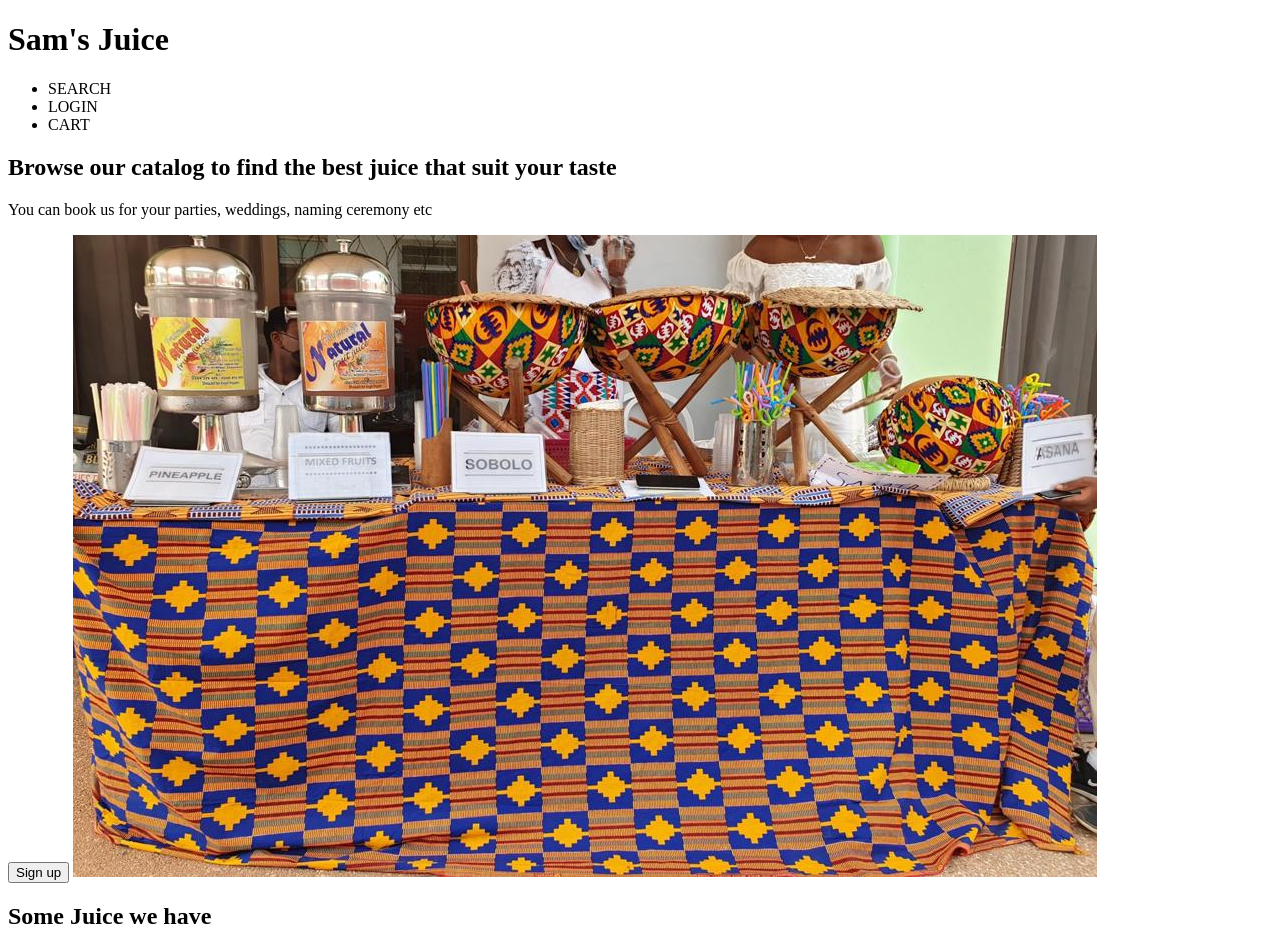
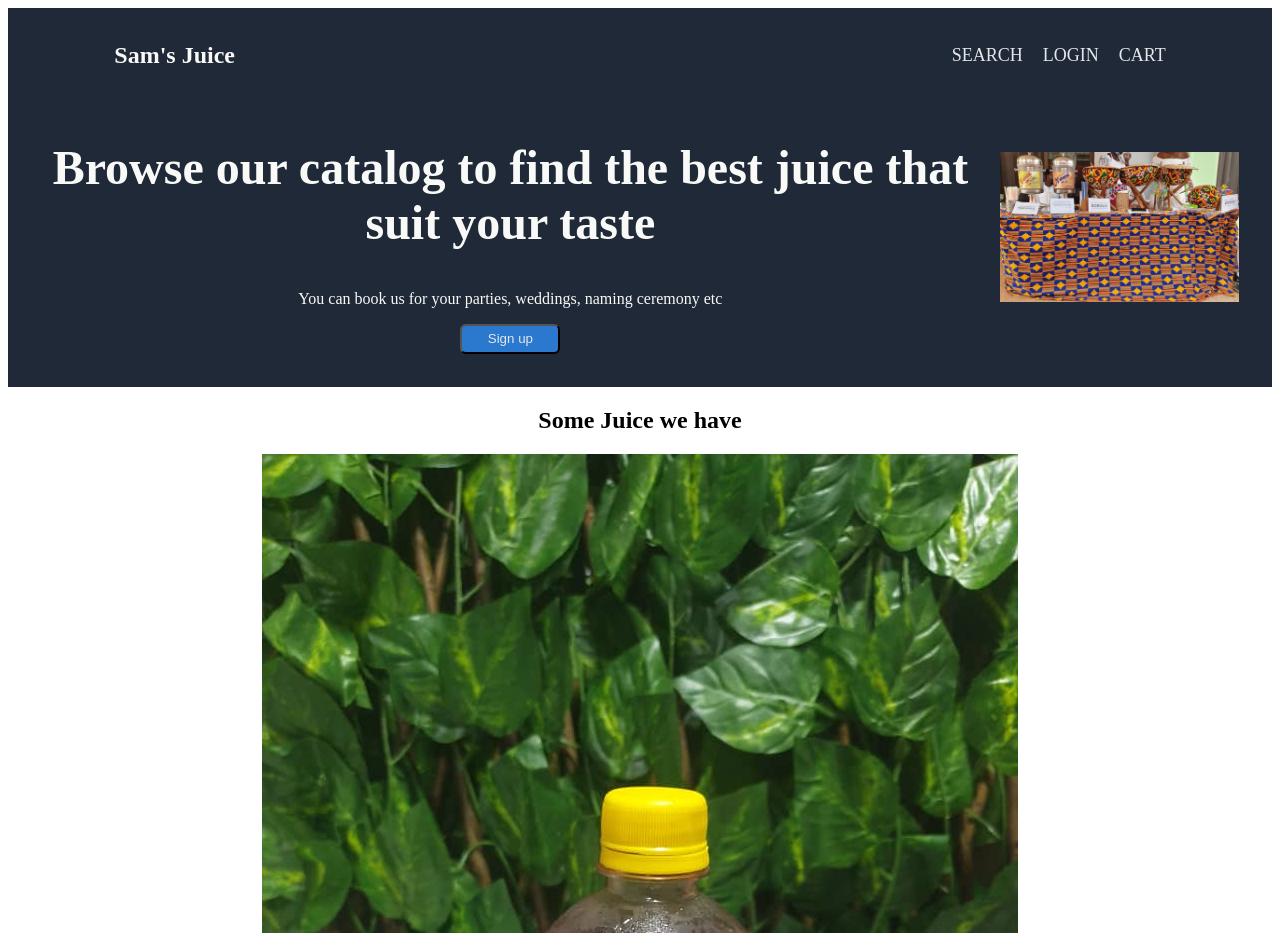
Before and after one commit to samlafoedward1/landing-page, a plain HTML site: page index.html in a window 1280 px wide. Shown: the top 933 px of the page. Drawn offline with Linux system fonts and the light colour scheme.

Commit message:
added flex layouts to the topmost part of the page

```diff
--- a/index.html
+++ b/index.html
@@ -4,25 +4,36 @@
     <meta charset="UTF-8" />
     <meta name="viewport" content="width=device-width, initial-scale=1.0" />
     <title>Sam's Juice</title>
+    <link rel="stylesheet" href="style.css" />
   </head>
   <body>
     <div class="Main">
-      <div class="Header">
-        <h1>Sam's Juice</h1>
+      <div class="first">
+        <div class="Header">
+          <h1>Sam's Juice</h1>
 
-        <ul>
-          <li>SEARCH</li>
-          <li>LOGIN</li>
-          <li>CART</li>
-        </ul>
-        <h2>Browse our catalog to find the best juice that suit your taste</h2>
-        <p>You can book us for your parties, weddings, naming ceremony etc</p>
-        <button>Sign up</button>
-        <img src="images/juice stand.jpeg" alt="Juice" />
+          <ul class="links">
+            <li><a href="google.com">SEARCH</a></li>
+            <li><a href="google.com">LOGIN</a></li>
+            <li><a href="google.com">CART</a></li>
+          </ul>
+        </div>
+        <div class="head">
+          <div class="section1">
+            <h2 class="catalog">
+              Browse our catalog to find the best juice that suit your taste
+            </h2>
+            <p class="text">
+              You can book us for your parties, weddings, naming ceremony etc
+            </p>
+            <button>Sign up</button>
+          </div>
+          <img class="firstimg" src="images/juice stand.jpeg" alt="Juice" />
+        </div>
       </div>
+      <h2>Some Juice we have</h2>
+
       <div class="Second">
-        <h2>Some Juice we have</h2>
-
         <div>
           <img src="images/Sobolo.jpeg" alt="Sobolo" />
           <p>This is Sobolo</p>
--- a/style.css
+++ b/style.css
@@ -0,0 +1,60 @@
+body {
+  text-align: center;
+}
+.first {
+  background-color: #1f2937;
+  padding: 18px;
+  height: auto;
+}
+h1 {
+  font-size: 24px;
+  color: #f9faf8;
+}
+.Header {
+  display: flex;
+  justify-content: space-around;
+  align-items: center;
+  width: auto;
+}
+.catalog {
+  font-size: 48px;
+  color: #f9faf8;
+}
+.links {
+  display: flex;
+  justify-content: space-between;
+  gap: 20px;
+  margin-left: 500px;
+}
+a {
+  text-decoration: none;
+  color: #e5e7eb;
+  font-size: 18px;
+}
+ul {
+  list-style-type: none;
+}
+.firstimg {
+  width: 250px;
+  height: 150px;
+}
+.section1 {
+  display: block;
+}
+.head {
+  display: flex;
+  padding: 15px;
+  justify-content: space-around;
+  gap: 20px;
+  align-items: center;
+}
+.text {
+  color: #f9faf8;
+}
+button {
+  background-color: rgb(43, 120, 207);
+  color: #e5e7eb;
+  width: 100px;
+  height: 30px;
+  border-radius: 6px;
+}
```
